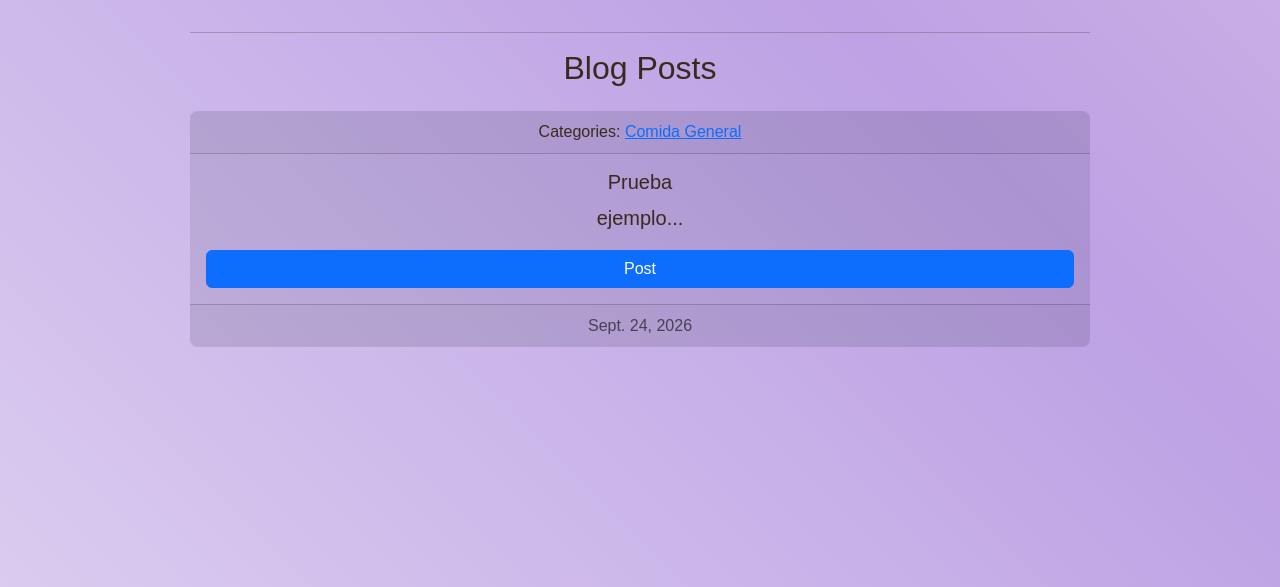
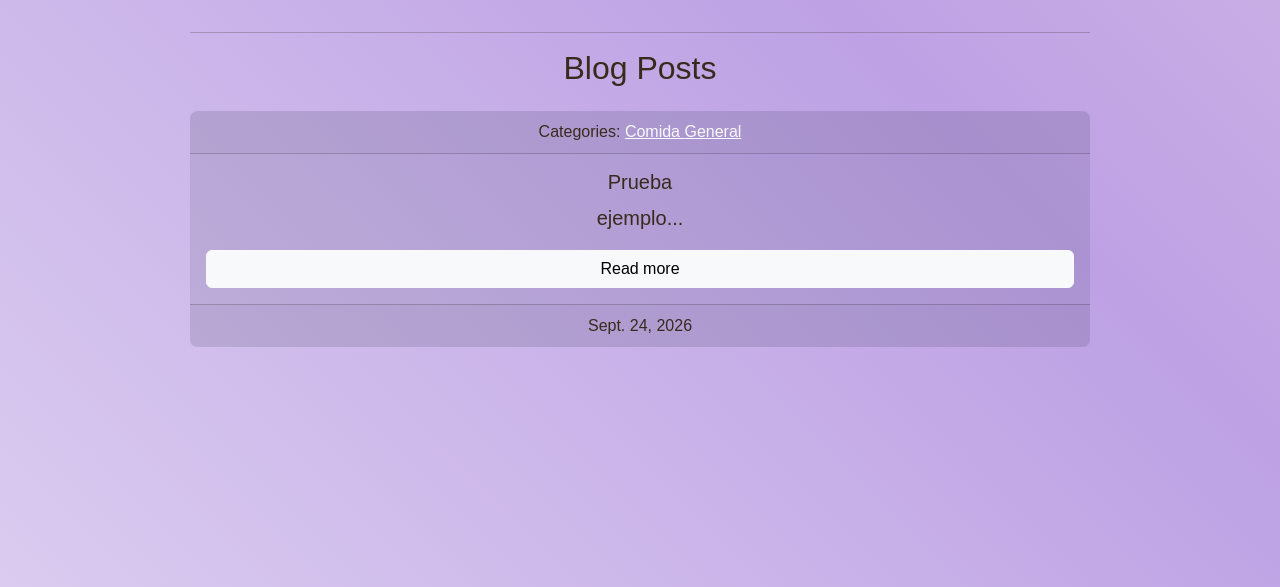
Before and after one commit to tixi333/Website_Django, a Django app: page /blog/ in a window 1280 px wide. Shown: the part 56-643 px from the top of the page. Run offline with Django 5.2, Linux system fonts and the light colour scheme; data comes from the database, SQL or seed files in the repository; some web fonts are replaced.

Commit message:
Update blog

```diff
--- a/personalwebsite/blog/static/blog/styles.css
+++ b/personalwebsite/blog/static/blog/styles.css
@@ -17,6 +17,7 @@ html {
 }
 
 /* Estilos generales de la página */
+
 body {
     margin: 0;
     min-height: 100vh;
@@ -25,7 +26,9 @@ body {
     overflow-x: hidden;
     padding-bottom: 35vh;
 }
-
+.footer{
+    color:var(--text)
+}
 .blog-content {
     box-sizing: border-box;
     width: min(calc(100% - 3rem), 900px);
--- a/personalwebsite/blog/templates/blog/category.html
+++ b/personalwebsite/blog/templates/blog/category.html
@@ -1,5 +1,6 @@
-{% extends "blog:blog/index.html" %}
+{% extends "base.html"%}
 
 {% block page_title %}
 <h2>{{ category }}</h2>
+
 {% endblock page_title %}
--- a/personalwebsite/blog/templates/blog/index.html
+++ b/personalwebsite/blog/templates/blog/index.html
@@ -12,24 +12,22 @@
                 <div class="card-header">
                     Categories:
                     {% for category in post.categories.all %}
-                    <a href="{% url 'blog:blog_category' category.name %}">
+                        <a href="{% url 'blog:blog_category' category.name %}"class = "link-light">
                             {{ category.name }}
                         </a>
                     {% endfor %}
                 </div>
                 <div class="card-body">
-                <h5 class="card-title"><a>{{ post.title }}</a></h5>
+                    <h5 class="card-title"><a> {{ post.title }}</a></h5>
 
                         <p>{{ post.body | slice:":400" }}...</p>
-                <a href="{% url 'blog:blog_detail' post.pk %}" class="btn btn-primary">Post</a>
+                    <a href="{% url 'blog:blog_detail' post.pk %}" class="btn btn-light" >Read more</a>
                 </div>
-            <div class="card-footer text-body-secondary">
+                <div class="card-footer footer">
                     {{ post.created_on.date }}
                 </div>
             </div>
 
-
-
         {% endfor %}
     {% endblock posts %}
 {% endblock page_content %}
```
Lines whose indentation alone changed are shown as unchanged.
